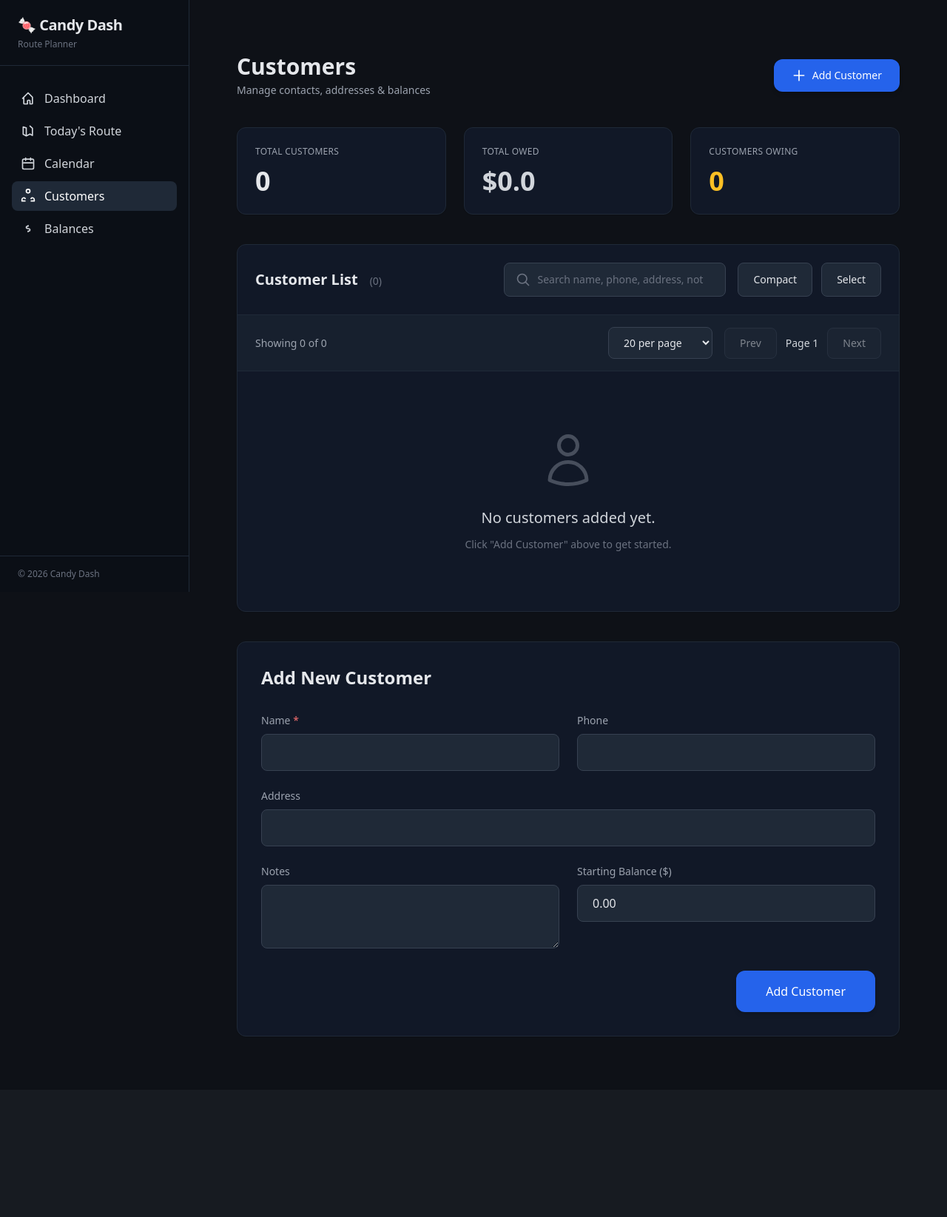
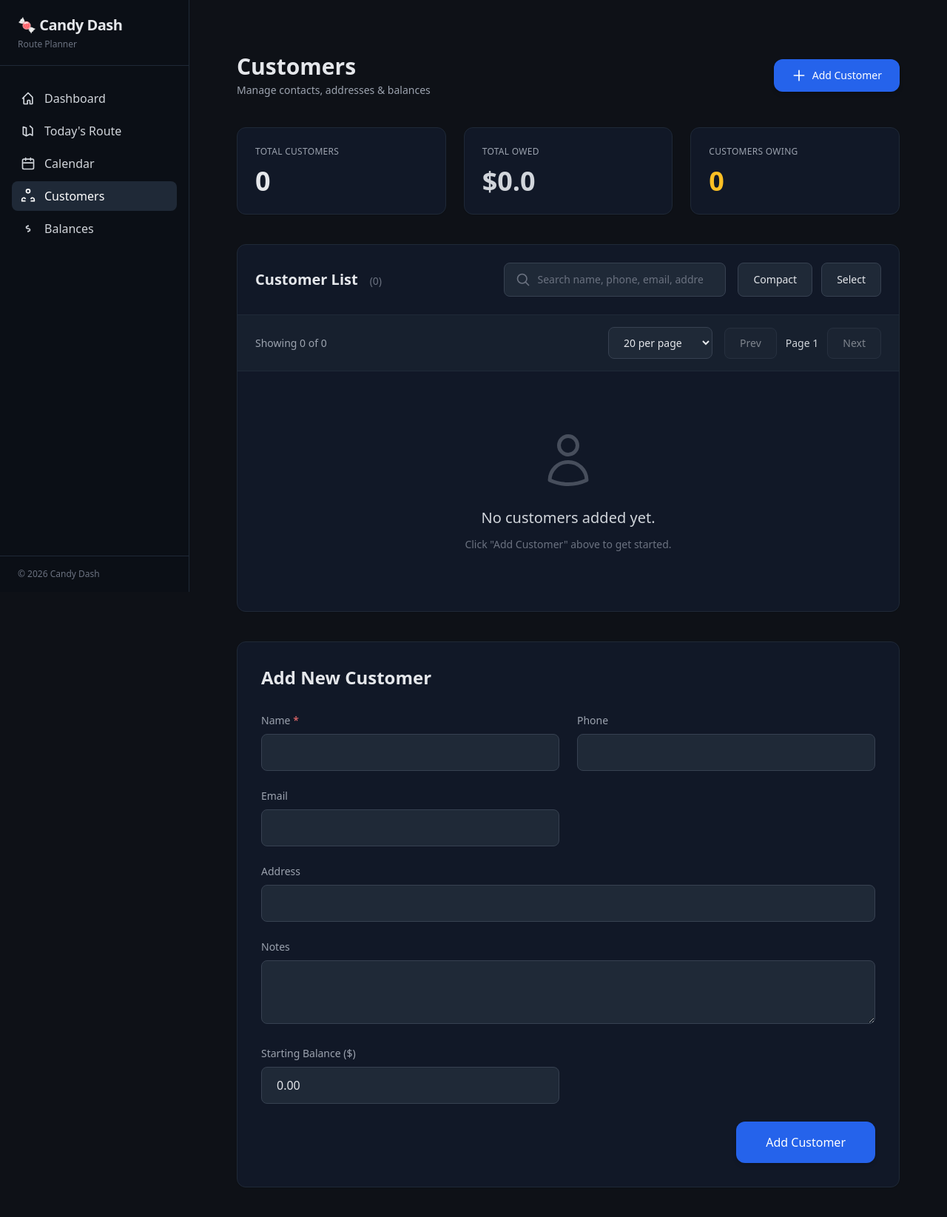
Before and after one commit to Kathail/candy, a Flask app: page /customers in a window 1280 px wide. Shown: the top 1645 px of the page at 74% size. Before the commit the page ends 1401 px from the top, so only its background shows below. Run offline with Flask 3, Linux system fonts and the light colour scheme; data that the repository does not hold is empty; some libraries are stand-ins or nearby versions.

Commit message:
Update customers.html

```diff
--- a/templates/customers.html
+++ b/templates/customers.html
@@ -1,7 +1,7 @@
 {% extends "base.html" %} {% block title %}Customers - Candy Dash{% endblock %}
 {% block content %}
 <div class="max-w-7xl mx-auto px-4 sm:px-6 lg:px-8 py-6 lg:py-10 space-y-10">
-    <!-- Header (matches Dashboard welcome header) -->
+    <!-- Header -->
     <header
         class="flex flex-col sm:flex-row sm:items-center sm:justify-between gap-6"
     >
@@ -33,7 +33,7 @@
         </button>
     </header>
 
-    <!-- Stats Cards (exact Dashboard KPI style) -->
+    <!-- Stats Cards -->
     {% set owing = customers | selectattr('balance_cents', 'gt', 0) | list %} {%
     set total_owed = (owing | sum(attribute='balance_cents') / 100) | round(2)
     %}
@@ -79,7 +79,7 @@
         </div>
     </div>
 
-    <!-- Bulk Actions (matches Dashboard quick actions card feel) -->
+    <!-- Bulk Actions -->
     <div
         id="bulk-bar"
         class="hidden sticky top-4 z-20 bg-gray-900 border border-gray-800 rounded-xl px-6 py-4 shadow-lg flex flex-col sm:flex-row sm:items-center justify-between gap-4"
@@ -106,7 +106,7 @@
         </div>
     </div>
 
-    <!-- Customer List Card (now identical to Balances table style) -->
+    <!-- Customer List Card -->
     <div
         class="bg-gray-900 border border-gray-800 rounded-xl overflow-hidden shadow-sm"
     >
@@ -128,7 +128,7 @@
                     <input
                         id="customer-search"
                         type="search"
-                        placeholder="Search name, phone, address, notes…"
+                        placeholder="Search name, phone, email, address, notes…"
                         class="w-full bg-gray-800 border border-gray-700 rounded-lg pl-11 pr-4 py-3 text-sm text-gray-200 placeholder-gray-500 focus:border-blue-500 focus:ring-1 focus:ring-blue-500 outline-none transition"
                     />
                     <svg
@@ -164,7 +164,7 @@
             </div>
         </div>
 
-        <!-- Pagination (subtle opacity header like Dashboard sections) -->
+        <!-- Pagination -->
         <div
             class="flex flex-col sm:flex-row sm:items-center justify-between gap-6 px-6 py-4 border-b border-gray-800 bg-gray-800/50"
         >
@@ -242,6 +242,17 @@
                                 >—</span
                             >
                         </th>
+                        <th
+                            class="sortable px-6 py-5 cursor-pointer hover:text-blue-300 transition hidden lg:table-cell"
+                            data-key="email"
+                        >
+                            Email
+                            <span
+                                class="sort-indicator ml-1 opacity-70"
+                                data-for="email"
+                                >—</span
+                            >
+                        </th>
                         <th class="px-6 py-5 hidden xl:table-cell">Address</th>
                         <th
                             class="sortable px-6 py-5 text-right cursor-pointer hover:text-blue-300 transition"
@@ -282,11 +293,12 @@
                         data-id="{{ c.id }}"
                         data-name="{{ c.name | lower }}"
                         data-phone="{{ (c.phone or '') | lower }}"
+                        data-email="{{ (c.email or '') | lower }}"
                         data-address="{{ (c.address or '') | lower }}"
                         data-balance="{{ c.balance_cents }}"
                         data-lastvisit="{{ c.last_visit_at.isoformat() if c.last_visit_at else '1900-01-01' }}"
                         data-notes="{{ (c.notes or '') | e }}"
-                        data-search="{{ (c.name ~ ' ' ~ (c.phone or '') ~ ' ' ~ (c.address or '') ~ ' ' ~ (c.notes or '') ) | lower }}"
+                        data-search="{{ (c.name ~ ' ' ~ (c.phone or '') ~ ' ' ~ (c.email or '') ~ ' ' ~ (c.address or '') ~ ' ' ~ (c.notes or '') ) | lower }}"
                     >
                         <td class="px-6 py-5">
                             <input
@@ -301,6 +313,7 @@
                                 data-id="{{ c.id }}"
                                 data-name="{{ c.name }}"
                                 data-phone="{{ c.phone or '' }}"
+                                data-email="{{ c.email or '' }}"
                                 data-address="{{ c.address or '' }}"
                                 data-balance="{{ bal | round(2) }}"
                             >
@@ -313,7 +326,22 @@
                                 <div>
                                     Phone:
                                     <span class="text-gray-300"
-                                        >{{ c.phone }}</span
+                                        ><a
+                                            href="tel:{{ c.phone }}"
+                                            class="text-blue-400 hover:underline"
+                                            >{{ c.phone }}</a
+                                        ></span
+                                    >
+                                </div>
+                                {% endif %} {% if c.email %}
+                                <div>
+                                    Email:
+                                    <span class="text-gray-300"
+                                        ><a
+                                            href="mailto:{{ c.email }}"
+                                            class="text-blue-400 hover:underline"
+                                            >{{ c.email }}</a
+                                        ></span
                                     >
                                 </div>
                                 {% endif %} {% if c.address %}
@@ -337,7 +365,20 @@
                         <td
                             class="px-6 py-5 text-gray-400 hidden lg:table-cell"
                         >
-                            {{ c.phone or '—' }}
+                            {% if c.phone %}<a
+                                href="tel:{{ c.phone }}"
+                                class="text-blue-400 hover:underline"
+                                >{{ c.phone }}</a
+                            >{% else %}—{% endif %}
+                        </td>
+                        <td
+                            class="px-6 py-5 text-gray-400 hidden lg:table-cell"
+                        >
+                            {% if c.email %}<a
+                                href="mailto:{{ c.email }}"
+                                class="text-blue-400 hover:underline"
+                                >{{ c.email }}</a
+                            >{% else %}—{% endif %}
                         </td>
                         <td
                             class="px-6 py-5 text-gray-400 hidden xl:table-cell truncate"
@@ -413,6 +454,7 @@
                                     data-id="{{ c.id }}"
                                     data-name="{{ c.name }}"
                                     data-phone="{{ c.phone or '' }}"
+                                    data-email="{{ c.email or '' }}"
                                     data-address="{{ c.address or '' }}"
                                     data-balance="{{ bal | round(2) }}"
                                 >
@@ -497,6 +539,14 @@
                     class="w-full bg-gray-800 border border-gray-700 rounded-lg px-5 py-3 text-gray-200 focus:border-blue-500 focus:ring-1 focus:ring-blue-500 outline-none transition"
                 />
             </div>
+            <div>
+                <label class="block text-sm text-gray-400 mb-2">Email</label>
+                <input
+                    name="email"
+                    type="email"
+                    class="w-full bg-gray-800 border border-gray-700 rounded-lg px-5 py-3 text-gray-200 focus:border-blue-500 focus:ring-1 focus:ring-blue-500 outline-none transition"
+                />
+            </div>
             <div class="md:col-span-2">
                 <label class="block text-sm text-gray-400 mb-2">Address</label>
                 <input
@@ -504,7 +554,7 @@
                     class="w-full bg-gray-800 border border-gray-700 rounded-lg px-5 py-3 text-gray-200 focus:border-blue-500 focus:ring-1 focus:ring-blue-500 outline-none transition"
                 />
             </div>
-            <div>
+            <div class="md:col-span-2">
                 <label class="block text-sm text-gray-400 mb-2">Notes</label>
                 <textarea
                     name="notes"
@@ -565,6 +615,14 @@
                 />
             </div>
             <div>
+                <label class="block text-sm text-gray-400 mb-2">Email</label>
+                <input
+                    name="email"
+                    type="email"
+                    class="w-full bg-gray-800 border border-gray-700 rounded-lg px-5 py-3 text-gray-200 focus:border-blue-500 focus:ring-1 focus:ring-blue-500 outline-none transition"
+                />
+            </div>
+            <div>
                 <label class="block text-sm text-gray-400 mb-2">Address</label>
                 <input
                     name="address"
@@ -609,7 +667,7 @@
     </div>
 </div>
 
-<!-- Full JavaScript -->
+<!-- JavaScript -->
 <script>
     document.addEventListener("DOMContentLoaded", () => {
         const modal = document.getElementById("edit-modal");
@@ -626,7 +684,7 @@
         let selectMode = false;
         let compactMode = false;
 
-        // ── Search ─────────────────────────────────────────────────────────────
+        // Search
         function filterRows() {
             const term = searchInput.value.toLowerCase();
             rows.forEach((row) => {
@@ -643,7 +701,7 @@
             });
         }
 
-        // ── Sorting ────────────────────────────────────────────────────────────
+        // Sorting
         function updateSortIndicators() {
             document
                 .querySelectorAll("[data-for]")
@@ -693,7 +751,7 @@
             });
         });
 
-        // ── Pagination ─────────────────────────────────────────────────────────
+        // Pagination
         function paginate() {
             const visibleRows = rows.filter(
                 (r) => r.dataset.filtered !== "false",
@@ -748,14 +806,13 @@
             }
         });
 
-        // ── Inline Notes Toggle ────────────────────────────────────────────────
+        // Notes toggle
         window.toggleNotes = function (btn) {
             const row = btn.closest("tr");
             const section = row.querySelector(".notes-section");
             if (section) section.classList.toggle("hidden");
         };
 
-        // Close notes on outside click
         document.addEventListener("click", (e) => {
             if (
                 !e.target.closest('button[onclick*="toggleNotes"]') &&
@@ -767,7 +824,7 @@
             }
         });
 
-        // ── Edit Modal ─────────────────────────────────────────────────────────
+        // Edit Modal
         document.querySelectorAll(".btn-edit").forEach((btn) => {
             btn.addEventListener("click", () => {
                 editForm.action =
@@ -781,6 +838,8 @@
                     btn.dataset.name;
                 editForm.querySelector('[name="phone"]').value =
                     btn.dataset.phone;
+                editForm.querySelector('[name="email"]').value =
+                    btn.dataset.email;
                 editForm.querySelector('[name="address"]').value =
                     btn.dataset.address;
                 editForm.querySelector('[name="notes"]').value =
@@ -804,7 +863,7 @@
             if (e.key === "Escape") closeModal();
         });
 
-        // ── Select / Bulk ──────────────────────────────────────────────────────
+        // Select / Bulk
         function getRowCheckboxes() {
             return [...document.querySelectorAll(".row-check")];
         }
@@ -877,7 +936,7 @@
                 window.location.href = `/calendar?${params}`;
             });
 
-        // ── Compact Mode ───────────────────────────────────────────────────────
+        // Compact Mode
         document
             .getElementById("toggle-density")
             ?.addEventListener("click", () => {
@@ -893,7 +952,7 @@
                 });
             });
 
-        // ── Initial Setup ──────────────────────────────────────────────────────
+        // Initial Setup
         toggleSelectMode(false);
         filterRows();
         sortRows();
```
